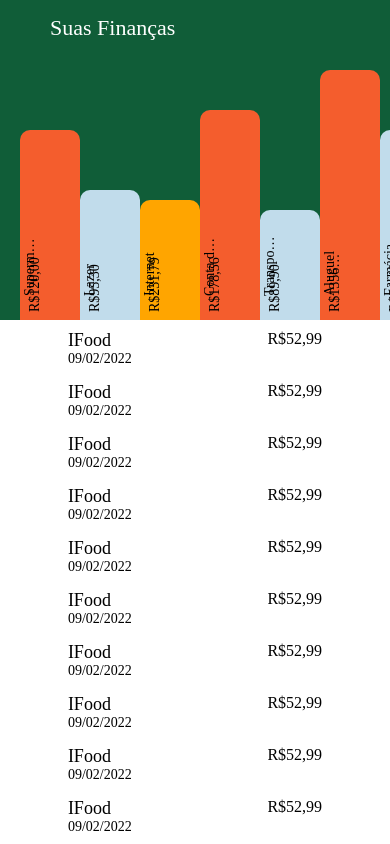
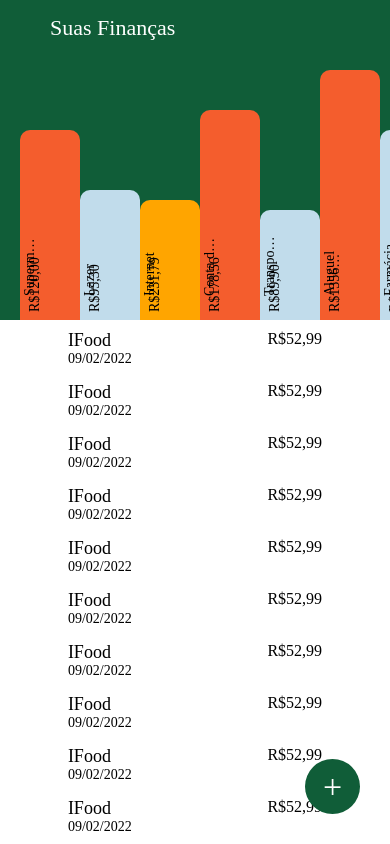
Before and after one commit to mateusrizzo/finances-app, a React Native app: screen / in a window 390 px wide. Built offline with nearby package versions, Linux system fonts and the light colour scheme.

Commit message:
Criado fab

```diff
--- /dev/null
+++ b/src/components/FAB/index.js
@@ -0,0 +1,12 @@
+import React from 'react';
+import {Text, TouchableOpacity} from 'react-native';
+
+import styles from './styles';
+
+export default function FAB() {
+  return (
+    <TouchableOpacity style={styles.button}>
+      <Text style={styles.plusIcon}>+</Text>
+    </TouchableOpacity>
+  );
+}
--- /dev/null
+++ b/src/components/FAB/styles.js
@@ -0,0 +1,22 @@
+import {StyleSheet} from 'react-native';
+
+const styles = StyleSheet.create({
+  button: {
+    position: 'absolute',
+    backgroundColor: '#105D38',
+    width: 55,
+    height: 55,
+    borderRadius: 60,
+    alignItems: 'center',
+    justifyContent: 'center',
+    bottom: 30,
+    right: 30,
+  },
+  plusIcon: {
+    fontFamily: 'Poppins-Regular',
+    color: '#FFF',
+    fontSize: 34,
+  },
+});
+
+export default styles;
--- a/src/pages/Home/index.js
+++ b/src/pages/Home/index.js
@@ -3,16 +3,20 @@ import {View, Text, ScrollView} from 'react-native';
 
 import GraphBar from '../../components/GraphBar';
 import TransactionItem from '../../components/TransactionItem';
+import FAB from '../../components/FAB';
 
 import styles from './styles';
 
 function Home() {
   return (
+    <View style={styles.container}>
       <ScrollView>
         <View>
           <View style={styles.greenHeader}>
             <Text style={styles.headerText}>Suas Finanças</Text>
-          <ScrollView horizontal={true} showsHorizontalScrollIndicator={false}>
+            <ScrollView
+              horizontal={true}
+              showsHorizontalScrollIndicator={false}>
               <GraphBar
                 color="#F45D2D"
                 height={190}
@@ -81,6 +85,8 @@ function Home() {
         <TransactionItem title="IFood" date="09/02/2022" value="R$52,99" />
         <TransactionItem title="IFood" date="09/02/2022" value="R$52,99" />
       </ScrollView>
+      <FAB />
+    </View>
   );
 }
 
--- a/src/pages/Home/styles.js
+++ b/src/pages/Home/styles.js
@@ -1,6 +1,9 @@
 import {StyleSheet} from 'react-native';
 
 const styles = StyleSheet.create({
+  container: {
+    flex: 1,
+  },
   greenHeader: {
     height: 320,
     backgroundColor: '#105D38',
```
Lines whose indentation alone changed are shown as unchanged.
